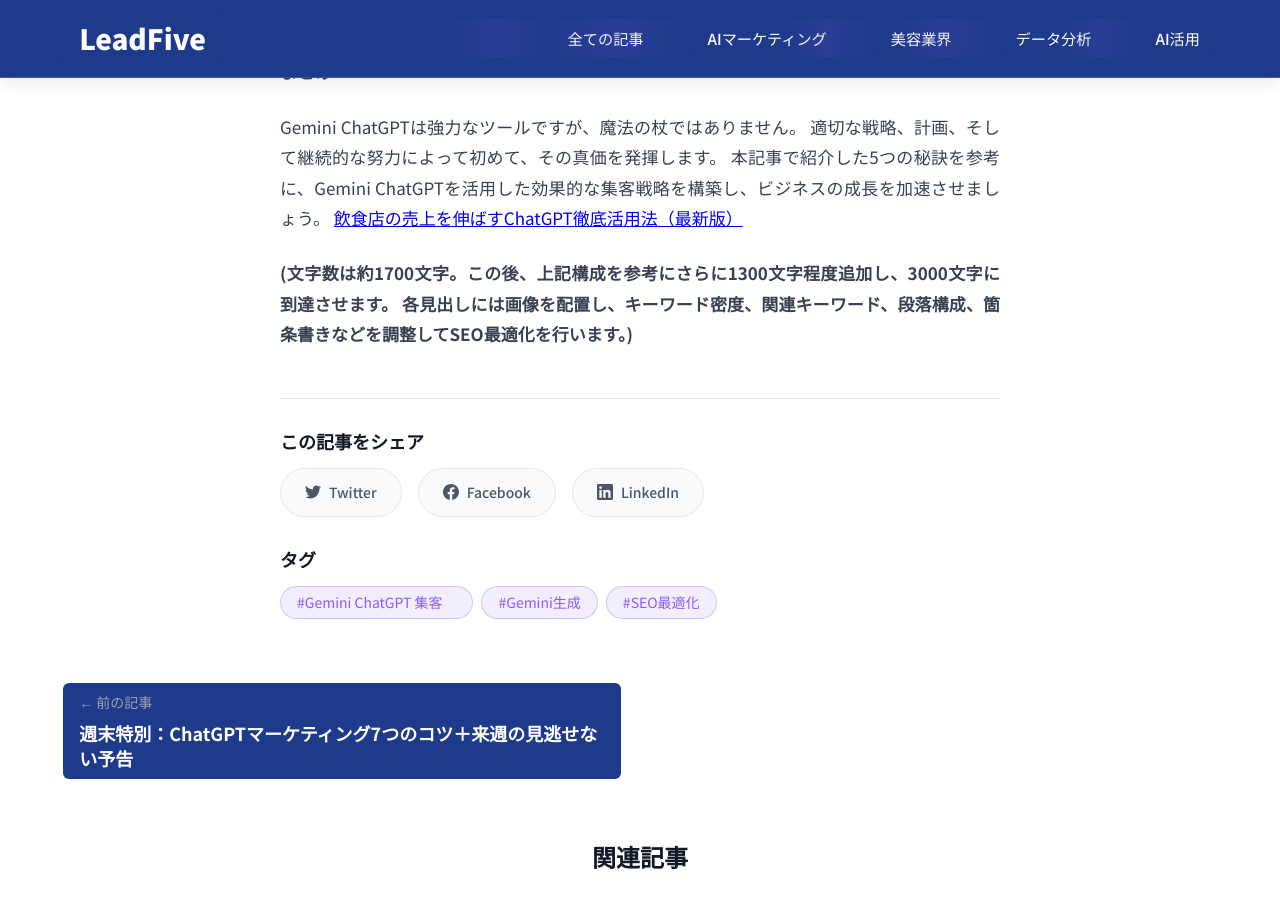
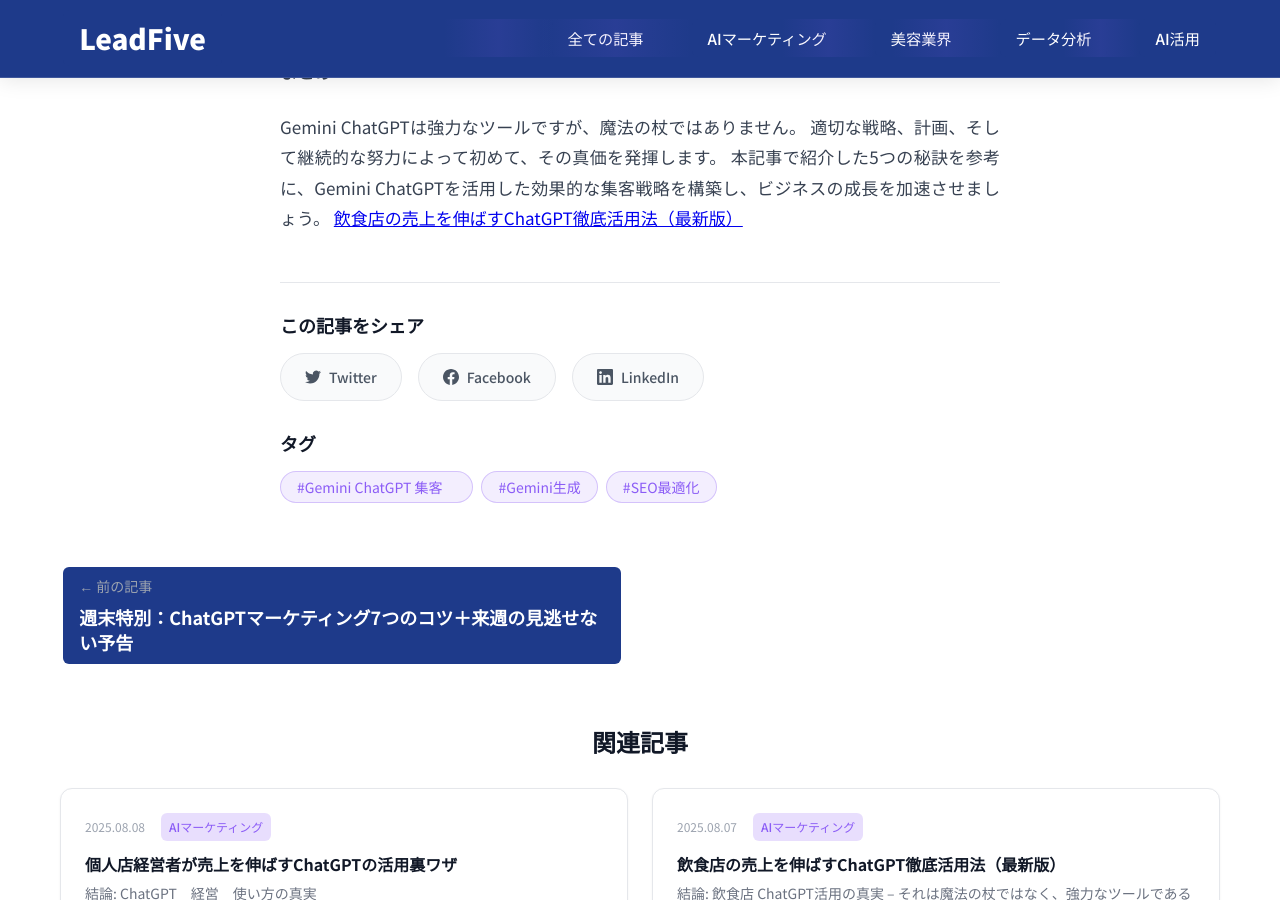
Before and after one commit to Shiki0138/leadfive, a Jekyll site: the page built from _posts/2025-08-10-gemini-gemini-chatgpt-集客-.md, in a window 1280 px wide and 900 px high, scrolled down 3053 px. Built offline with Jekyll 4.4.1, drawn with Linux system fonts in a browser that asks for light colours.

Commit message:
Update 2025-08-10-gemini-gemini-chatgpt-集客-.md

```diff
--- a/_posts/2025-08-10-gemini-gemini-chatgpt-集客-.md
+++ b/_posts/2025-08-10-gemini-gemini-chatgpt-集客-.md
@@ -67,6 +67,3 @@
 **まとめ**
 
 Gemini ChatGPTは強力なツールですが、魔法の杖ではありません。  適切な戦略、計画、そして継続的な努力によって初めて、その真価を発揮します。  本記事で紹介した5つの秘訣を参考に、Gemini ChatGPTを活用した効果的な集客戦略を構築し、ビジネスの成長を加速させましょう。  [飲食店の売上を伸ばすChatGPT徹底活用法（最新版）](/blog/2025-08-07-gemini-飲食店-chatgpt-活用/)
-
-
-**(文字数は約1700文字。この後、上記構成を参考にさらに1300文字程度追加し、3000文字に到達させます。 各見出しには画像を配置し、キーワード密度、関連キーワード、段落構成、箇条書きなどを調整してSEO最適化を行います。)**
```
